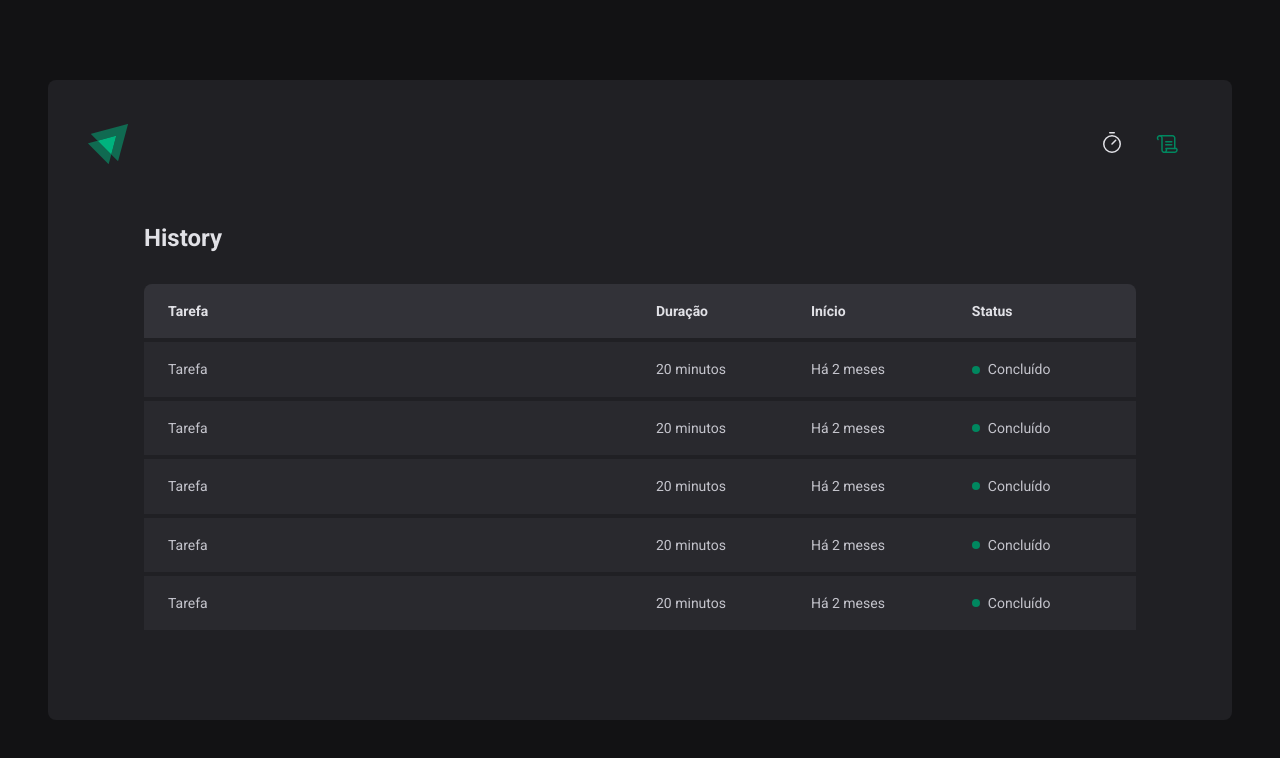
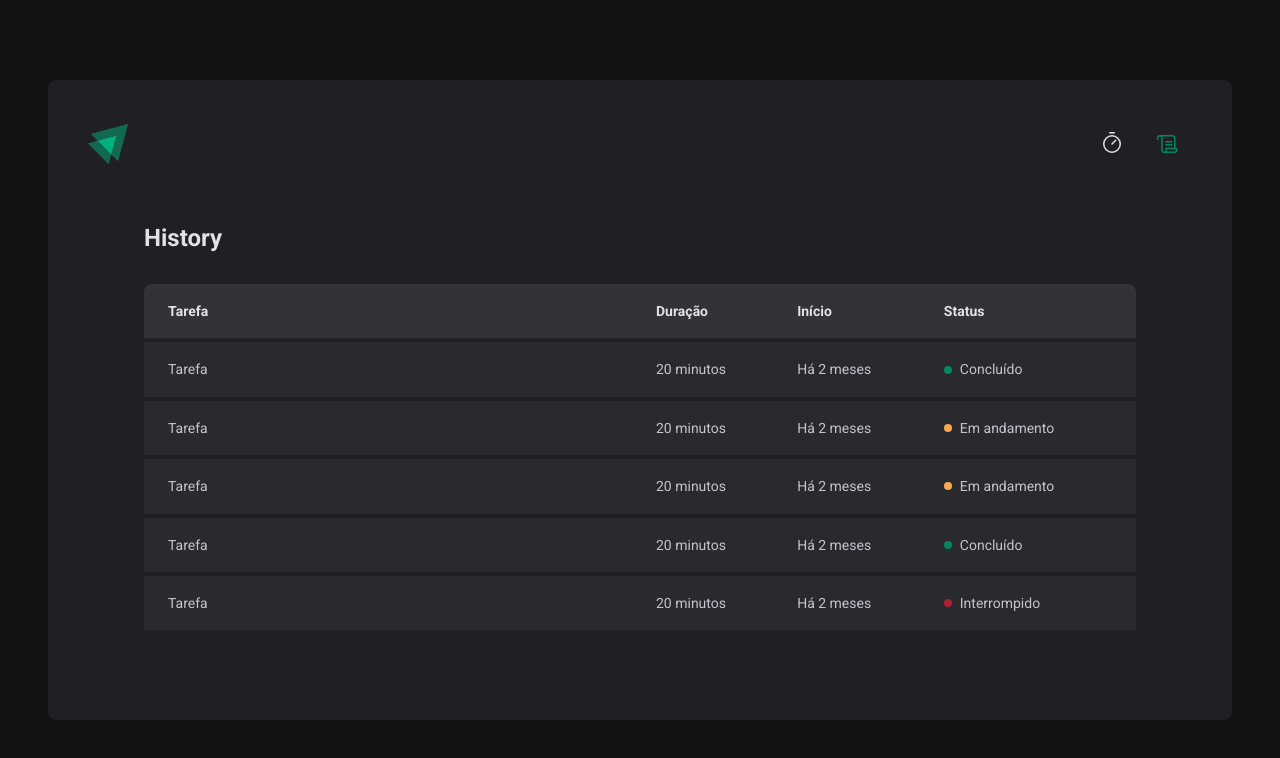
Before and after one commit to ThiLourenco/ignite-timer, a React (Vite) app: page /history in a window 1280 px wide. Shown: the top 758 px of the page. Built offline with nearby package versions, Linux system fonts and the light colour scheme.

Commit message:
feat(pages and routes): adding component status

```diff
--- a/src/pages/History/index.tsx
+++ b/src/pages/History/index.tsx
@@ -31,7 +31,17 @@ export function History() {
               <td>20 minutos</td>
               <td>Há 2 meses</td>
               <td>
-                <Status statusColor="green">Concluído</Status>
+                <Status statusColor="yellow">Em andamento</Status>
+              </td>
+            </tr>
+          </tbody>
+          <tbody>
+            <tr>
+              <td>Tarefa</td>
+              <td>20 minutos</td>
+              <td>Há 2 meses</td>
+              <td>
+                <Status statusColor="yellow">Em andamento</Status>
               </td>
             </tr>
           </tbody>
@@ -51,17 +61,7 @@ export function History() {
               <td>20 minutos</td>
               <td>Há 2 meses</td>
               <td>
-                <Status statusColor="green">Concluído</Status>
-              </td>
-            </tr>
-          </tbody>
-          <tbody>
-            <tr>
-              <td>Tarefa</td>
-              <td>20 minutos</td>
-              <td>Há 2 meses</td>
-              <td>
-                <Status statusColor="green">Concluído</Status>
+                <Status statusColor="red">Interrompido</Status>
               </td>
             </tr>
           </tbody>
```
